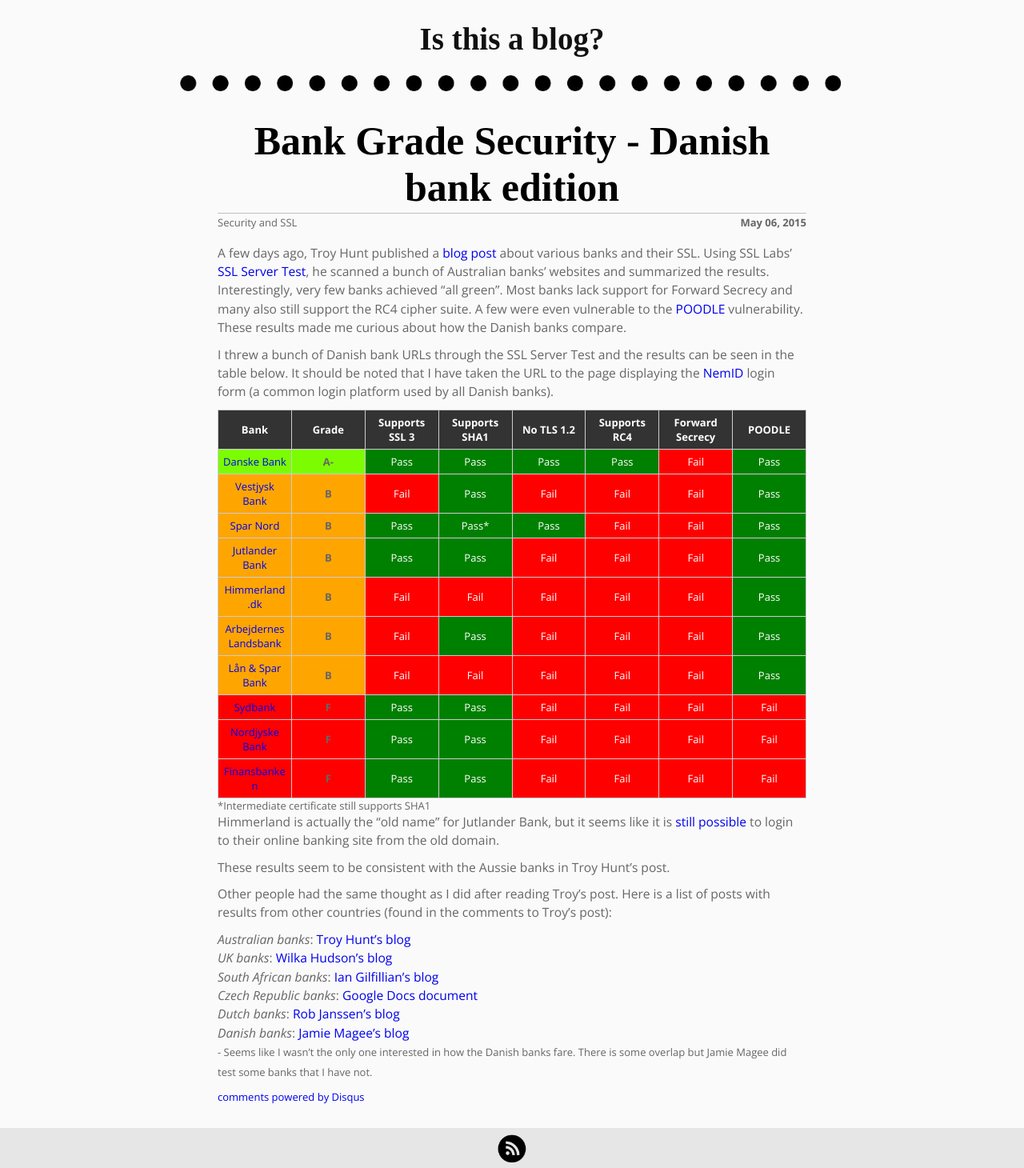
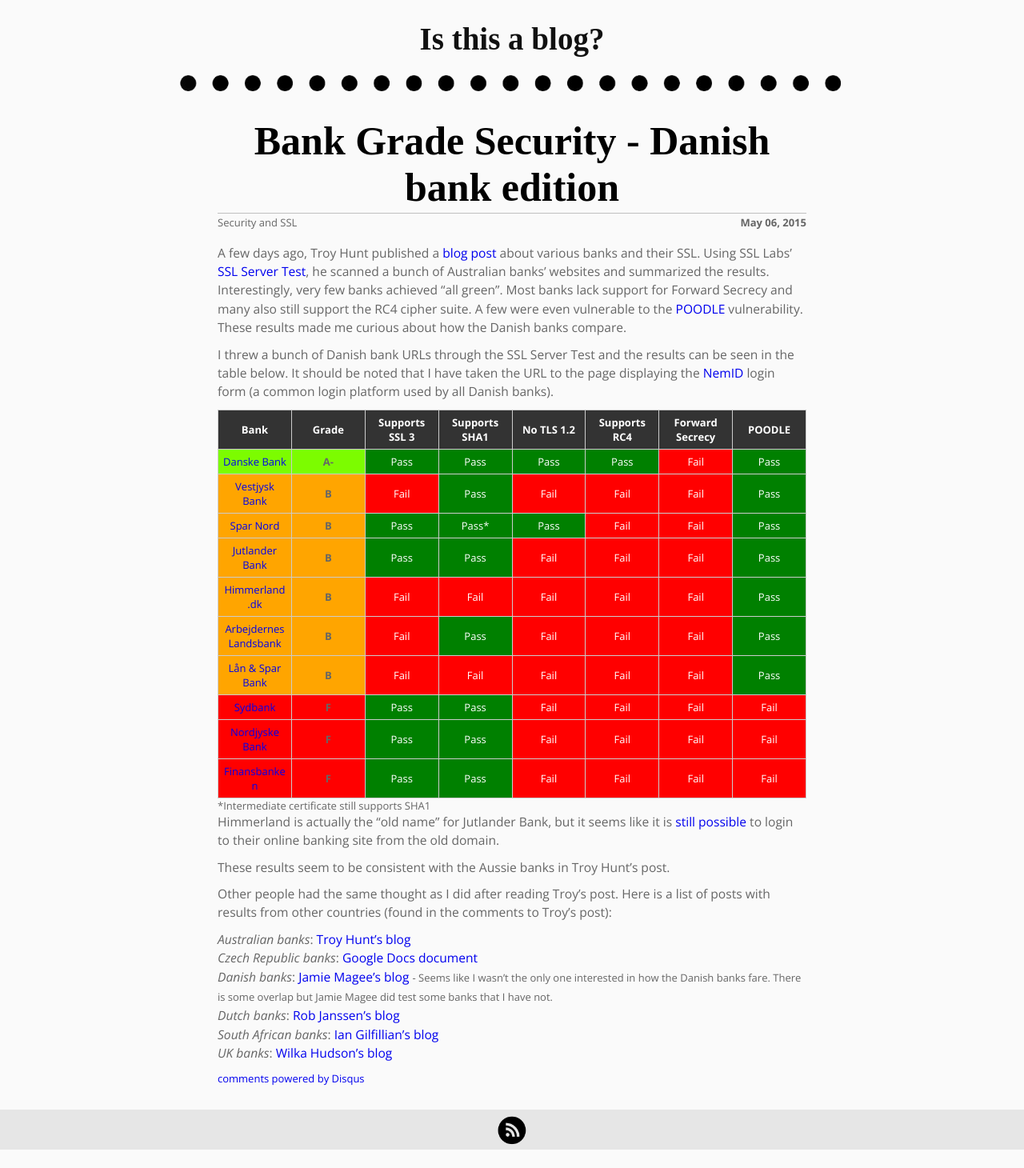
Before and after one commit to M-AV/M-AV.github.io, a Jekyll site: the page built from _posts/2015-05-06-Bank-Grade-Security-Danish-Edition.md, in a window 1280 px wide. Shown: the whole page at 80% size. Built offline with Jekyll 4.4.1, drawn with Linux system fonts in a browser that asks for light colours; Markdown is read by kramdown in place of the engine named in the settings; comment, search, counter and statistics services are not loaded; after the commit the page ends 1437 px from its top, so only the background shows below that.

```diff
--- a/_posts/2015-05-06-Bank-Grade-Security-Danish-Edition.md
+++ b/_posts/2015-05-06-Bank-Grade-Security-Danish-Edition.md
@@ -137,12 +137,16 @@ These results seem to be consistent with the Aussie banks in Troy Hunt's post.
 Other people had the same thought as I did after reading Troy's post. Here is a list of posts with results from other countries (found in the comments to Troy's post):
 
 *Australian banks*: [Troy Hunt's blog][TroyHunt]
-*UK banks*: [Wilka Hudson's blog][MagneticMonkey]
-*South African banks*: [Ian Gilfillian's blog][IanG]
 *Czech Republic banks*: [Google Docs document][GDocs]
-*Dutch banks*: [Rob Janssen's blog][Dutch]
 *Danish banks*: [Jamie Magee's blog][JamieM]
  <small>- Seems like I wasn't the only one interested in how the Danish banks fare. There is some overlap but Jamie Magee did test some banks that I have not.  </small>
+*Dutch banks*: [Rob Janssen's blog][Dutch]
+*South African banks*: [Ian Gilfillian's blog][IanG]
+*UK banks*: [Wilka Hudson's blog][MagneticMonkey]
+
+
+
+
 
 <!-- Bibliography -->
 
```
